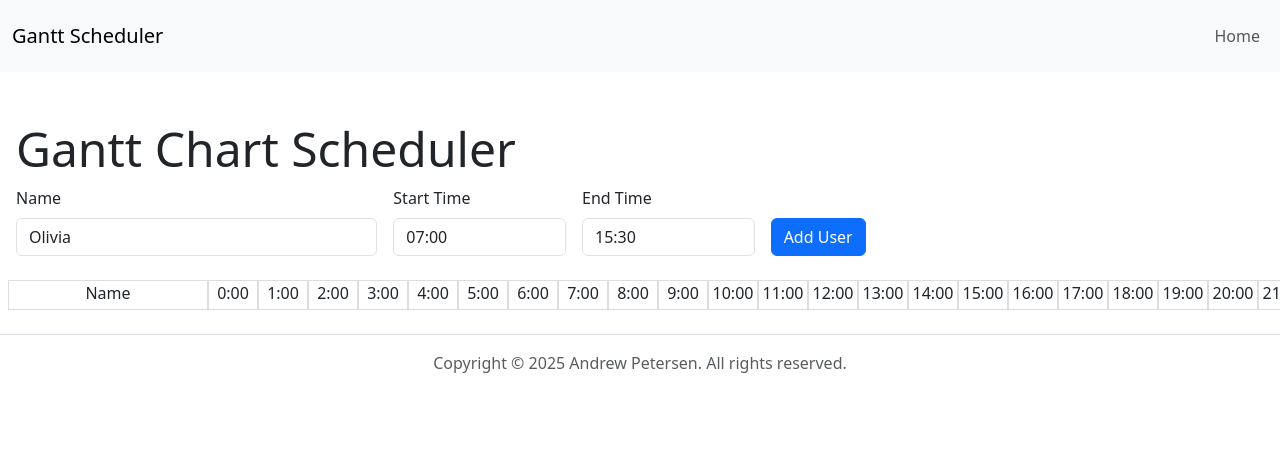
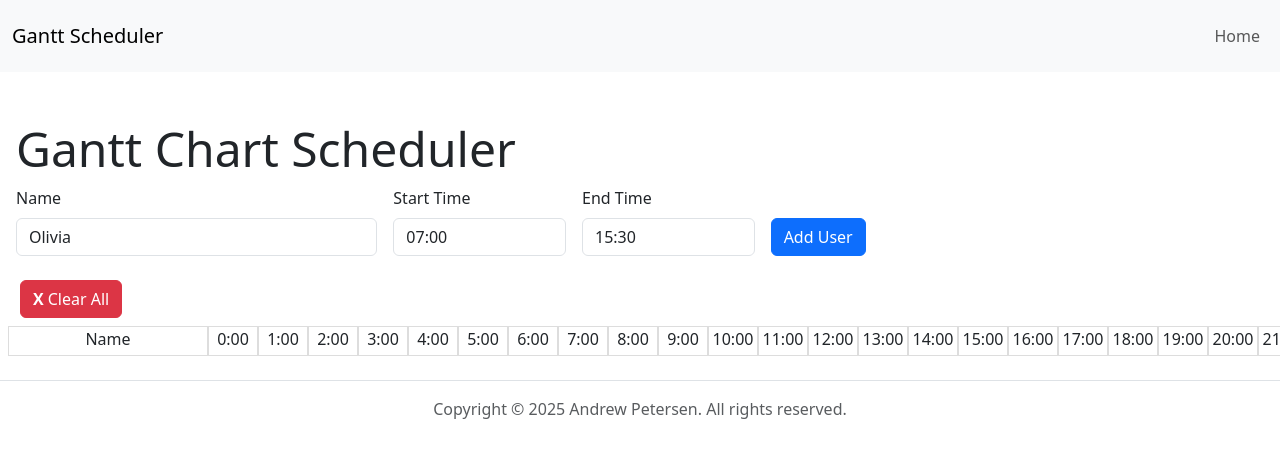
Before and after one commit to petersenandrew/gantt-schedule, a Jekyll site: the page built from index.html, in a window 1280 px wide. Shown: the top 458 px of the page. Built offline with Jekyll 4.4.1, drawn with Linux system fonts in a browser that asks for light colours.

Commit message:
Add visual for clear all button

```diff
--- a/index.html
+++ b/index.html
@@ -39,6 +39,9 @@ title: Gantt Scheduler
 </section>
 <section>
   <div class="container mt-4 mx-2 mw-100">
+    <button type="button" class="btn btn-danger align-items-center mb-2" id="clearAllBtn">
+      <span class="fw-bold pe-1">X</span>Clear All
+    </button>
     <div class="row flex-nowrap">
         <div class="text-center name-box p-0">
           Name
--- a/js/gantt.js
+++ b/js/gantt.js
@@ -108,3 +108,7 @@
   // document.getElementById('startTime').value = '';
   // document.getElementById('endTime').value = '';
 });
+
+document.getElementById('clearAllBtn').addEventListener('click'), function() {
+
+}
```
